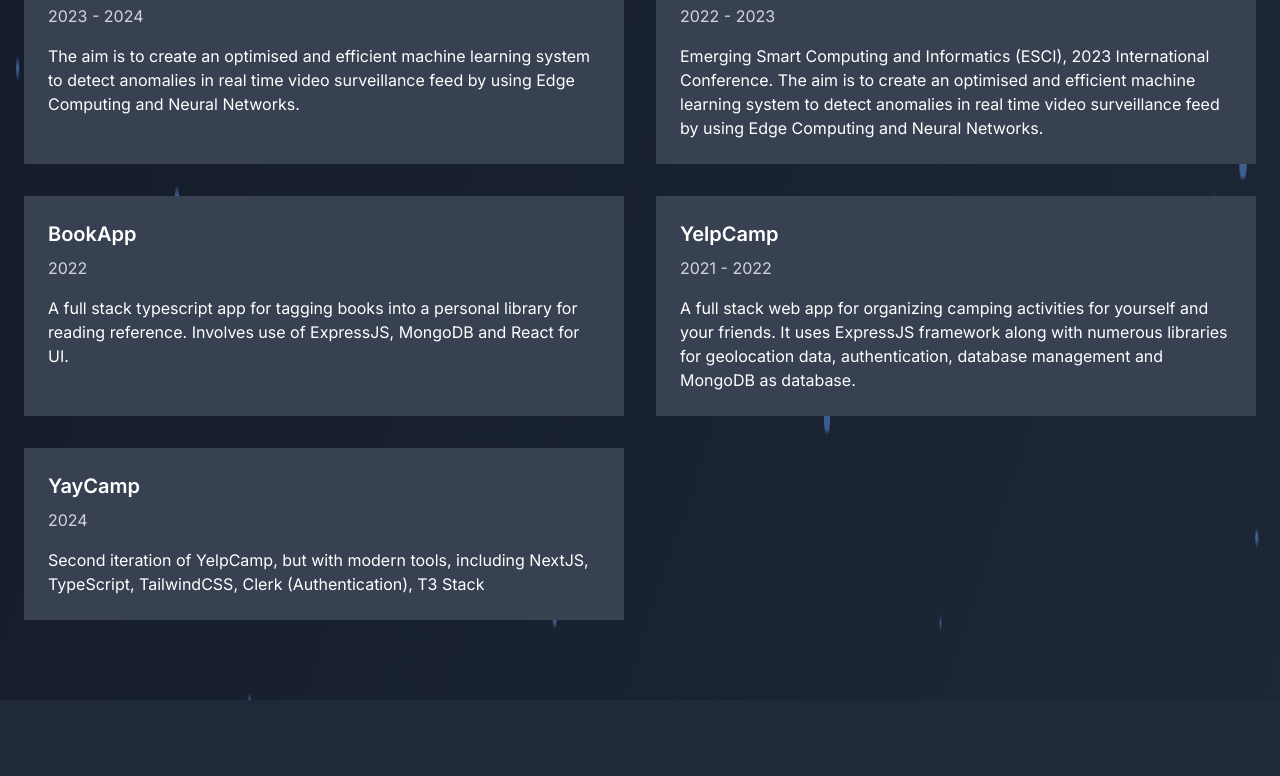
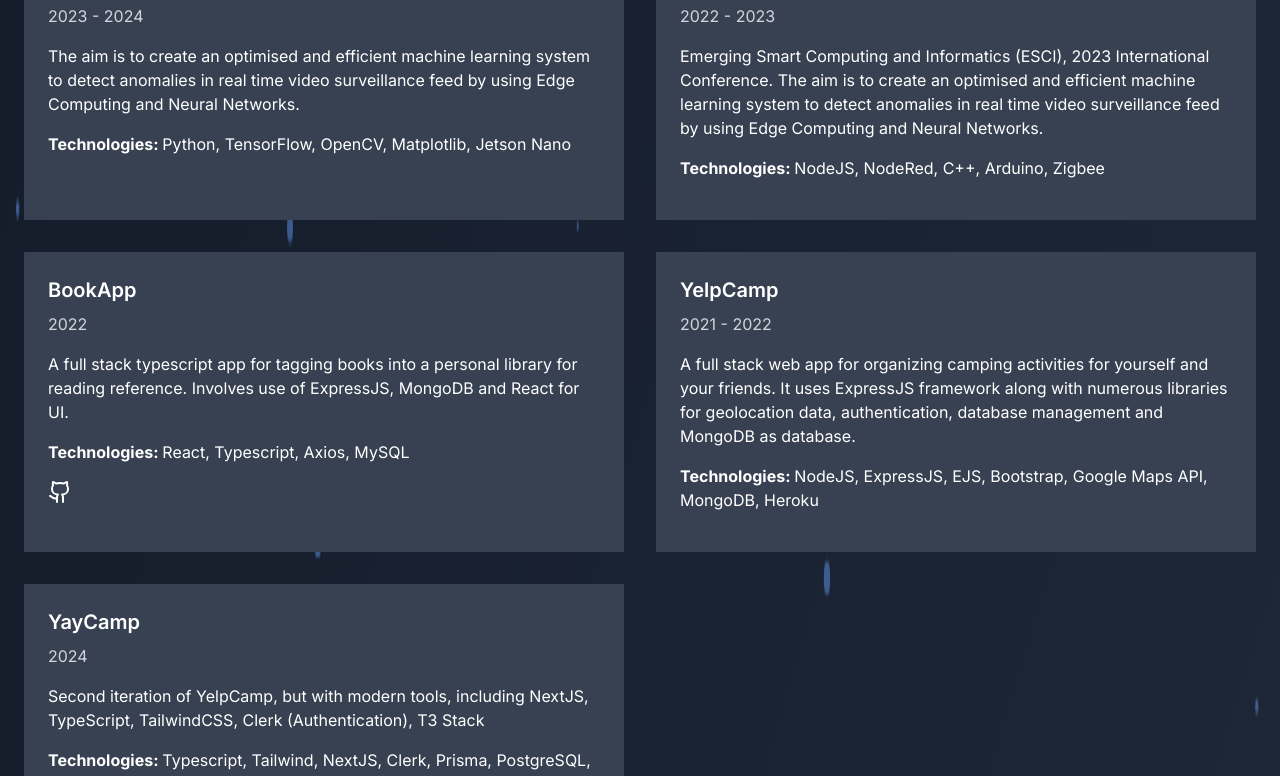
Before and after one commit to AyushJ1001/portfolio, a Next.js app: page / in a window 1280 px wide. Shown: the part 2260-3036 px from the top of the page. Built offline with nearby package versions, Linux system fonts and the light colour scheme.

Commit message:
update projects data

```diff
--- a/components/Projects.tsx
+++ b/components/Projects.tsx
@@ -1,10 +1,28 @@
+import { Github } from "lucide-react";
+import Link from "next/link";
+
+type Project = {
+  title: string;
+  date: string;
+  description: string;
+  technologies: string[];
+  github?: string;
+};
+
 export function Projects() {
-  const projects = [
+  const projects: Project[] = [
     {
       title: "Anomaly Detection in Crowd Surveillance using Edge Computing",
       date: "2023 - 2024",
       description:
         "The aim is to create an optimised and efficient machine learning system to detect anomalies in real time video surveillance feed by using Edge Computing and Neural Networks.",
+      technologies: [
+        "Python",
+        "TensorFlow",
+        "OpenCV",
+        "Matplotlib",
+        "Jetson Nano",
+      ],
     },
     {
       title:
@@ -12,24 +30,47 @@
       date: "2022 - 2023",
       description:
         "Emerging Smart Computing and Informatics (ESCI), 2023 International Conference. The aim is to create an optimised and efficient machine learning system to detect anomalies in real time video surveillance feed by using Edge Computing and Neural Networks.",
+      technologies: ["NodeJS", "NodeRed", "C++", "Arduino", "Zigbee"],
     },
     {
       title: "BookApp",
       date: "2022",
       description:
         "A full stack typescript app for tagging books into a personal library for reading reference. Involves use of ExpressJS, MongoDB and React for UI.",
+      technologies: ["React", "Typescript", "Axios", "MySQL"],
+      github: "https://github.com/AyushJ1001/bookApp/tree/master",
     },
     {
       title: "YelpCamp",
       date: "2021 - 2022",
       description:
         "A full stack web app for organizing camping activities for yourself and your friends. It uses ExpressJS framework along with numerous libraries for geolocation data, authentication, database management and MongoDB as database.",
+      technologies: [
+        "NodeJS",
+        "ExpressJS",
+        "EJS",
+        "Bootstrap",
+        "Google Maps API",
+        "MongoDB",
+        "Heroku",
+      ],
     },
     {
       title: "YayCamp",
       date: "2024",
       description:
         "Second iteration of YelpCamp, but with modern tools, including NextJS, TypeScript, TailwindCSS, Clerk (Authentication), T3 Stack",
+      technologies: [
+        "Typescript",
+        "Tailwind",
+        "NextJS",
+        "Clerk",
+        "Prisma",
+        "PostgreSQL",
+        "Vercel",
+        "NeonDB",
+      ],
+      github: "https://github.com/AyushJ1001/yaycamp",
     },
   ];
 
@@ -43,6 +84,15 @@
               <h3 className="text-xl font-semibold mb-2">{project.title}</h3>
               <p className="text-gray-300 mb-4">{project.date}</p>
               <p>{project.description}</p>
+              <p className="my-4 break-words whitespace-normal">
+                <b>Technologies: </b>
+                <span>{project.technologies.join(", ")}</span>
+              </p>
+              {project.github && (
+                <Link href={project.github}>
+                  <Github />
+                </Link>
+              )}
             </div>
           ))}
         </div>
```
